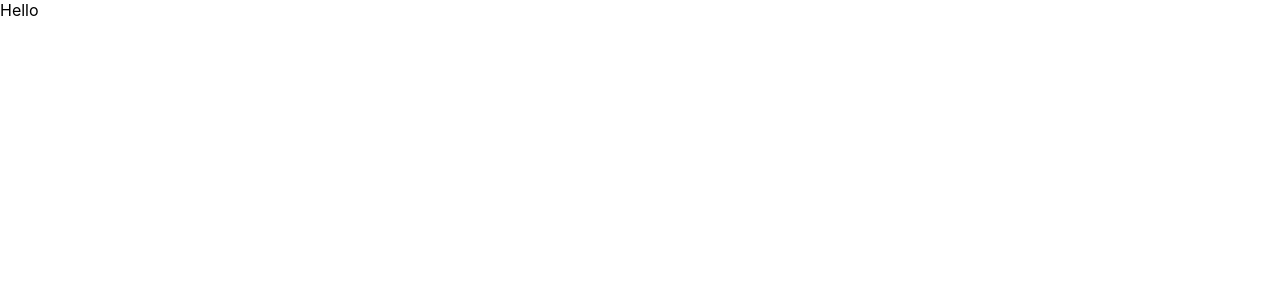
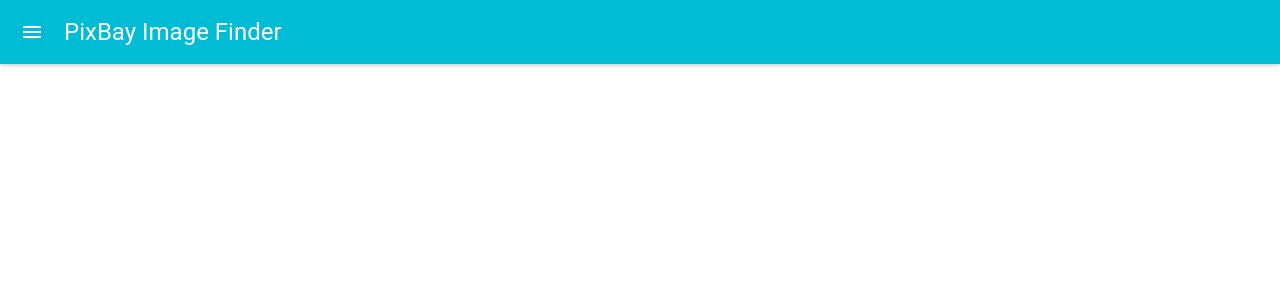
Before and after one commit to mohammadrad007/pixbay-image-finder, a React (Create React App) app: page / in a window 1280 px wide. Shown: the top 300 px of the page. Built offline with nearby package versions, Linux system fonts and the light colour scheme.

Commit message:
NavBar js and AppBarand MuiThemeProvider

```diff
--- a/src/App.js
+++ b/src/App.js
@@ -1,12 +1,14 @@
-import React, { Component } from 'react'
+import React, { Component } from "react";
+import MuiThemeProvider from "material-ui/styles/MuiThemeProvider";
+import NavBar from "./components/navbar/NavBar";
 
 class App extends Component {
   render() {
     return (
-      <div>
-        Hello
-      </div>
-    )
+      <MuiThemeProvider>
+        <NavBar />
+      </MuiThemeProvider>
+    );
   }
 }
 
--- a/src/components/navbar/NavBar.js
+++ b/src/components/navbar/NavBar.js
@@ -1,6 +1,5 @@
 import React from "react";
+import AppBar from "material-ui/AppBar";
 
-const NavBar = () => {
-  return <div />;
-};
+const NavBar = props => <AppBar title="PixBay Image Finder" />;
 export default NavBar;
```
